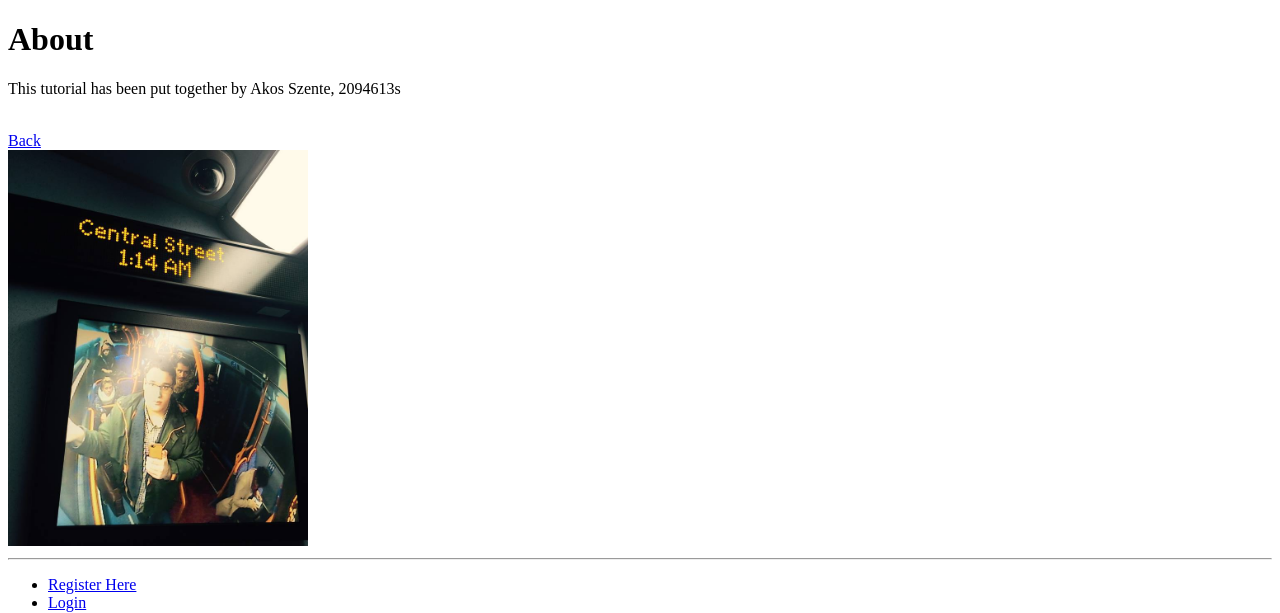
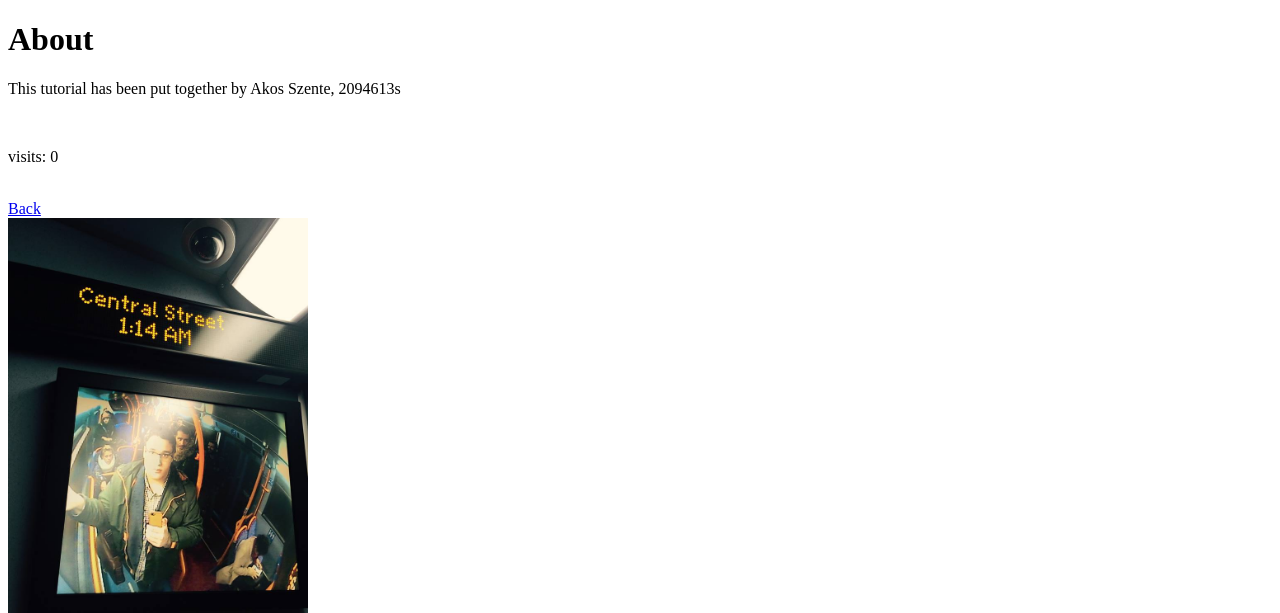
Before and after one commit to 2094613s/tangowithdjango, a Django app: page /rango/about/ in a window 1280 px wide. Shown: the top 613 px of the page. Run offline with Django 3.2, Linux system fonts and the light colour scheme.

Commit message:
Chapter 11 - completed

```diff
--- a/rango/views.py
+++ b/rango/views.py
@@ -7,6 +7,7 @@ from rango.forms import UserForm, UserProfileForm
 from django.contrib.auth.decorators import login_required
 from django.contrib.auth import authenticate, login, logout
 from django.http import HttpResponseRedirect, HttpResponse
+from datetime import datetime
 
 # Create your views here.
 
@@ -22,15 +23,44 @@ def index(request):
     topfive_list = Page.objects.order_by('-views')[:5]
     context_dict = {'categories': category_list, 'topfive': topfive_list}
 
-    # Render the response and send it back!
-    return render(request, 'rango/index.html', context_dict)
+    visits = request.session.get('visits')
+    if not visits:
+        visits = 1
+    reset_last_visit_time = False
+
+    last_visit = request.session.get('last_visit')
+    if last_visit:
+        last_visit_time = datetime.strptime(last_visit[:-7], "%Y-%m-%d %H:%M:%S")
+
+        if (datetime.now() - last_visit_time).days > 0:
+            # ...reassign the value of the cookie to +1 of what it was before...
+            visits = visits + 1
+            # ...and update the last visit cookie, too.
+            reset_last_visit_time = True
+    else:
+        # Cookie last_visit doesn't exist, so create it to the current date/time.
+        reset_last_visit_time = True
+
+    if reset_last_visit_time:
+        request.session['last_visit'] = str(datetime.now())
+        request.session['visits'] = visits
+    context_dict['visits'] = visits
+
+    response = render(request,'rango/index.html', context_dict)
+
+    return response
 
 @login_required
 def restricted(request):
     return render(request, 'rango/restricted.html', {})
 
 def about(request):
-    context_dict = {'about_message':"This tutorial has been put together by Akos Szente, 2094613s"}
+    if request.session.get('visits'):
+        count = request.session.get('visits')
+    else:
+        count = 0
+
+    context_dict = {'visits': count, 'about_message':"This tutorial has been put together by Akos Szente, 2094613s"}
     return render(request, 'rango/about.html', context_dict)
 
 def category(request, category_name_slug):
--- a/tango_with_django_project/settings.py
+++ b/tango_with_django_project/settings.py
@@ -12,6 +12,7 @@ https://docs.djangoproject.com/en/1.7/ref/settings/
 import os
 BASE_DIR = os.path.dirname(os.path.dirname(__file__))
 
+SESSION_EXPIRE_AT_BROWSER_CLOSE = True
 
 # Quick-start development settings - unsuitable for production
 # See https://docs.djangoproject.com/en/1.7/howto/deployment/checklist/
--- a/templates/rango/about.html
+++ b/templates/rango/about.html
@@ -7,6 +7,7 @@
 {% block body_block %}
         <h1>About</h1>
         <p>{{ about_message }}</p><br />
+        <p> visits: {{ visits }}</p><br/>
         <a href="{% url 'index' %}">Back</a><br />
         <img width="300" src="{% static "images/me-on-a-bus.jpg" %}" alt="This is me on a bus" /> <!-- New line -->
 {% endblock %}
```
Also changed, not shown: db.sqlite3, 2 other files.
